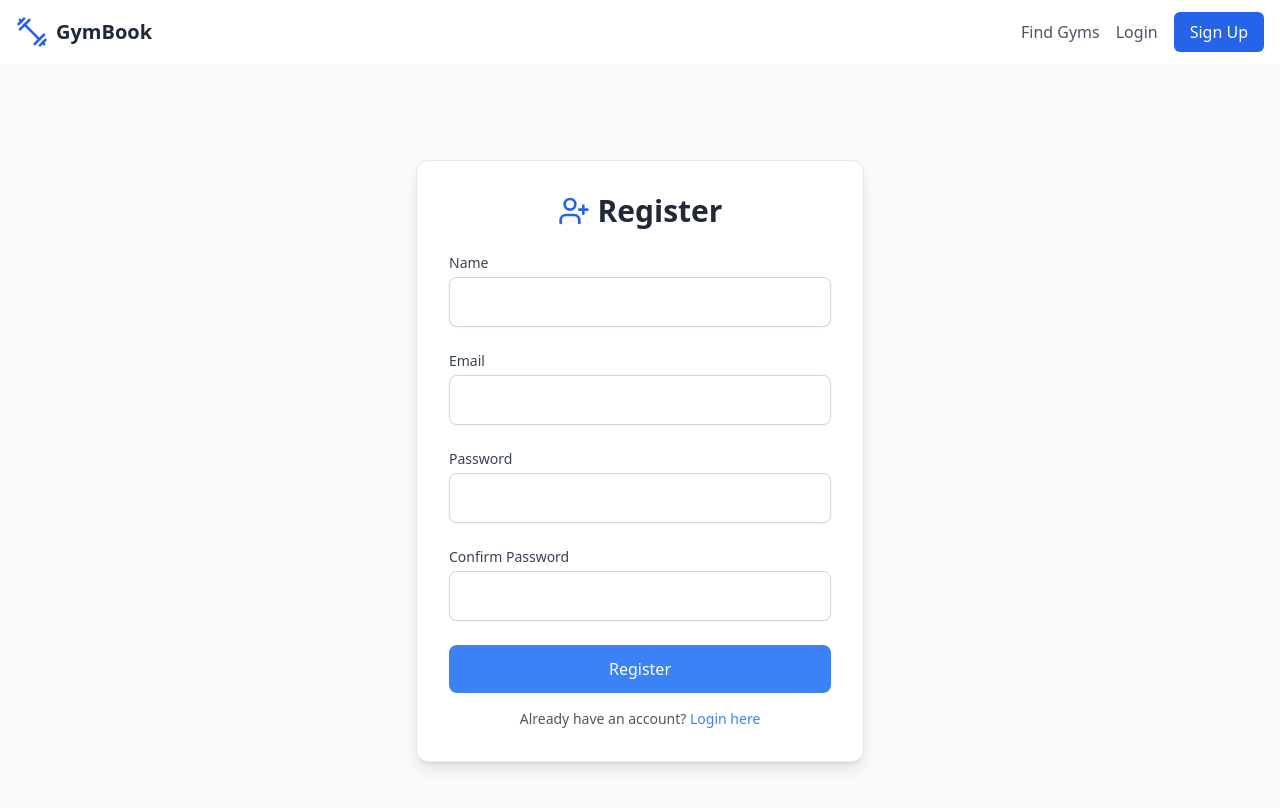
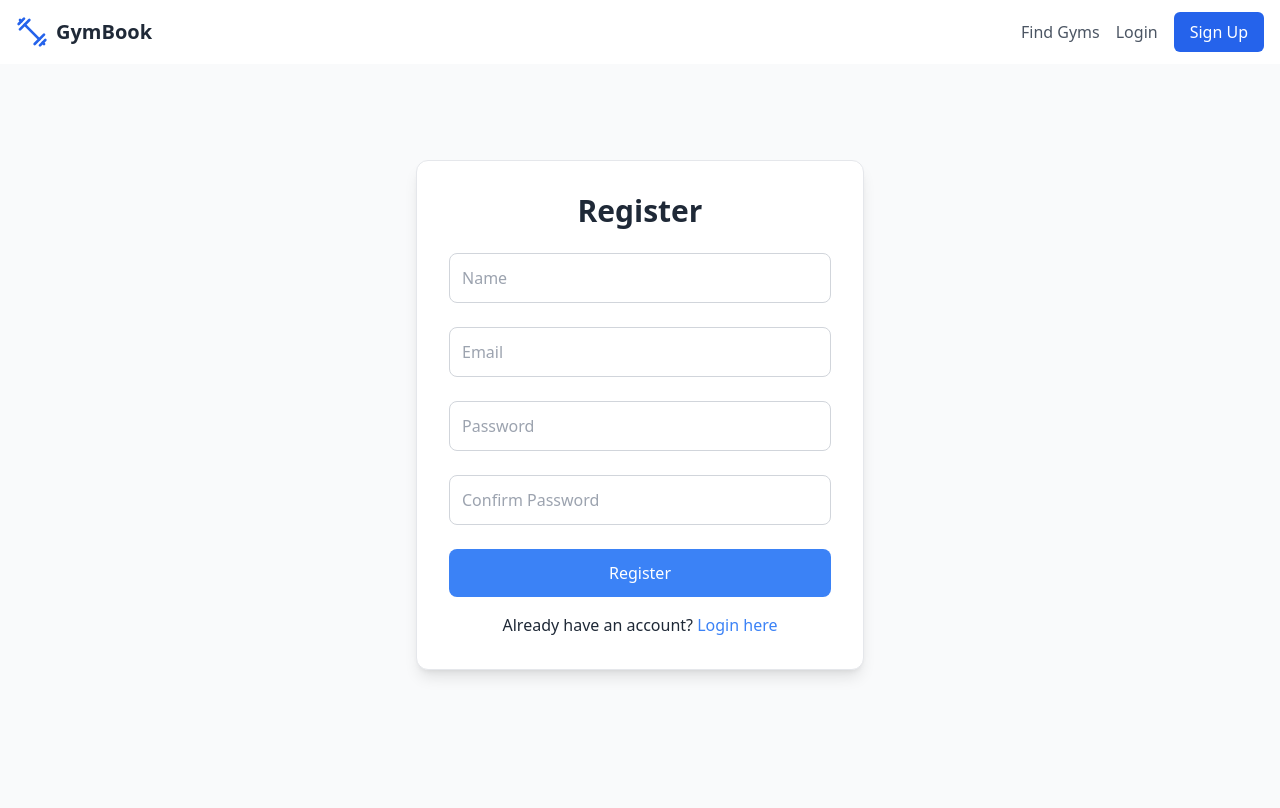
Before and after one commit to RajitJainSinghai/practice-typescript, a React app: page /register in a window 1280 px wide. Shown: the top 808 px of the page. Built offline with nearby package versions, Linux system fonts and the light colour scheme; the HTML template or start-up script is replaced by a standard one.

Commit message:
added singup and login functionality

```diff
--- a/src/App.tsx
+++ b/src/App.tsx
@@ -33,6 +33,7 @@ const App = () => {
               <Route path="/gym-owner" element={<GymOwnerDashboard />} />
               <Route path="/thank-you" element={<ThankyouPage />} />
               <Route path="*" element={<Navigate to="/" />} />
+
             </Routes>
           </main>
           <Toaster position="top-center" />
--- a/src/pages/Booking.tsx
+++ b/src/pages/Booking.tsx
@@ -55,6 +55,7 @@ const Booking = () => {
   React.useEffect(() => {
     const isLoggedIn = !!localStorage.getItem('user');
     if (!isLoggedIn) {
+      // ✅ Pass the current path to the login page
       navigate('/login', { state: { from: location.pathname } });
     }
   }, [navigate, location.pathname]);
@@ -77,7 +78,6 @@ const Booking = () => {
       status: 'pending',
     };
 
-    // ✅ Add new booking at the top
     const existingBookings = JSON.parse(localStorage.getItem('bookings') || '[]');
     const updatedBookings = [newBooking, ...existingBookings];
     localStorage.setItem('bookings', JSON.stringify(updatedBookings));
@@ -139,11 +139,7 @@ const Booking = () => {
               <option value="09:00 AM">09:00 AM</option>
               <option value="10:00 AM">10:00 AM</option>
               <option value="11:00 AM">11:00 AM</option>
-              <option value="12:00 AM">12:00 AM</option>
-              <option value="01:00 AM">01:00 AM</option>
-              <option value="02:00 AM">02:00 AM</option>
-              <option value="03:00 AM">03:00 AM</option>
-              <option value="04:00 AM">14:00 AM</option>
+              <option value="12:00 PM">12:00 PM</option>
             </select>
             <select
               value={selectedTrainer}
--- a/src/pages/GymList.tsx
+++ b/src/pages/GymList.tsx
@@ -1,5 +1,5 @@
 import React from 'react';
-import { Link, useNavigate } from 'react-router-dom';
+import { useNavigate } from 'react-router-dom';
 import { MapPin, Clock, DollarSign } from 'lucide-react';
 import { useAuth } from '../contexts/AuthContext';
 
@@ -9,7 +9,7 @@ const SAMPLE_GYMS = [
     name: 'FitZone Elite',
     image: 'https://images.unsplash.com/photo-1534438327276-14e5300c3a48?ixlib=rb-1.2.1&auto=format&fit=crop&w=1200&q=80',
     location: 'Downtown',
-    priceRange: '$20-50/session',
+    priceRange: '₹ 100',
     rating: 4.8,
     openHours: '6:00 AM - 10:00 PM',
   },
@@ -18,7 +18,7 @@ const SAMPLE_GYMS = [
     name: 'PowerHouse Gym',
     image: 'https://images.unsplash.com/photo-1571902943202-507ec2618e8f?ixlib=rb-1.2.1&auto=format&fit=crop&w=1200&q=80',
     location: 'Westside',
-    priceRange: '$15-40/session',
+    priceRange: '₹ 120',
     rating: 4.6,
     openHours: '5:00 AM - 11:00 PM',
   },
@@ -27,21 +27,23 @@ const SAMPLE_GYMS = [
     name: 'CrossFit Central',
     image: 'https://images.unsplash.com/photo-1534367507873-d2d7e24c797f?ixlib=rb-1.2.1&auto=format&fit=crop&w=1200&q=80',
     location: 'Midtown',
-    priceRange: '$25-60/session',
+    priceRange: '₹ 140',
     rating: 4.9,
     openHours: '6:00 AM - 9:00 PM',
   },
 ];
 
 const GymList = () => {
-  const { user } = useAuth(); // ✅ Get the user state from AuthContext
+  const { user } = useAuth();
   const navigate = useNavigate();
 
   const handleBookNow = (gymId: string) => {
     if (user) {
-      navigate(`/booking/${gymId}`); // ✅ Redirect to booking page if logged in
+      // ✅ If logged in, navigate to booking page
+      navigate(`/booking/${gymId}`);
     } else {
-      navigate('/login'); // ✅ Redirect to login page if not logged in
+      // ✅ If not logged in, navigate to register and preserve state
+      navigate('/register', { state: { from: `/booking/${gymId}` } });
     }
   };
 
--- a/src/pages/Login.tsx
+++ b/src/pages/Login.tsx
@@ -1,20 +1,24 @@
 import React, { useState } from 'react';
+import { useNavigate, useLocation, Link } from 'react-router-dom';
 import { useAuth } from '../contexts/AuthContext';
-import { Link, useNavigate } from 'react-router-dom';
 
 const Login = () => {
   const { login } = useAuth();
   const [email, setEmail] = useState('');
   const [password, setPassword] = useState('');
   const navigate = useNavigate();
+  const location = useLocation();
 
   const handleLogin = async (e: React.FormEvent) => {
     e.preventDefault();
     try {
       await login(email, password);
-      navigate('gyms/');
-    } catch (err) {
-      alert('Invalid credentials');
+
+      // ✅ Redirect to stored path or default to gym booking page
+      const redirectTo = location.state?.from || '/gym-booking';
+      navigate(redirectTo);
+    } catch (error) {
+      alert('Login failed! Please try again.');
     }
   };
 
@@ -45,13 +49,15 @@ const Login = () => {
           Login
         </button>
       </form>
-      <p className="text-gray-600 mt-4 text-center">
-        Don’t have an account?{' '}
+
+      {/* Sign Up Option */}
+      <p className="mt-4 text-center text-sm text-gray-600">
+        Don't have an account?{' '}
         <Link
           to="/register"
-          className="text-blue-500 hover:text-blue-600 font-medium transition-all duration-200"
+          className="text-blue-500 hover:text-blue-600 font-medium transition-colors duration-200"
         >
-          Sign Up
+          Sign up here
         </Link>
       </p>
     </div>
--- a/src/pages/Register.tsx
+++ b/src/pages/Register.tsx
@@ -1,11 +1,10 @@
 import React from 'react';
-import { useNavigate, Link } from 'react-router-dom';
+import { useNavigate, useLocation } from 'react-router-dom';
 import { useForm } from 'react-hook-form';
 import { zodResolver } from '@hookform/resolvers/zod';
 import { z } from 'zod';
 import { useAuth } from '../contexts/AuthContext';
 import { toast } from 'react-hot-toast';
-import { UserPlus } from 'lucide-react';
 
 const registerSchema = z
   .object({
@@ -23,7 +22,9 @@ type RegisterFormData = z.infer<typeof registerSchema>;
 
 const Register = () => {
   const navigate = useNavigate();
+  const location = useLocation();
   const { registerUser } = useAuth();
+
   const {
     register,
     handleSubmit,
@@ -36,7 +37,16 @@ const Register = () => {
     try {
       await registerUser(data.email, data.password, data.name);
       toast.success('Registration successful!');
-      navigate('/');
+
+      // ✅ Store redirect path in localStorage
+      const redirectPath = location.state?.from || '/gym-booking';
+      localStorage.setItem('redirectPath', redirectPath);
+
+      // ✅ Redirect to the stored path
+      navigate(redirectPath);
+
+      // ✅ Clean up after redirection
+      localStorage.removeItem('redirectPath');
     } catch (error) {
       console.error('Registration error:', error);
       toast.error('Failed to register. Please try again.');
@@ -45,67 +55,51 @@ const Register = () => {
 
   return (
     <div className="max-w-md mx-auto mt-16 bg-white p-8 rounded-xl shadow-lg border border-gray-200">
-      <div className="flex items-center justify-center mb-6">
-        <UserPlus className="h-8 w-8 text-blue-600 mr-2" />
-        <h1 className="text-3xl font-bold text-gray-800">Register</h1>
-      </div>
-
+      <h1 className="text-3xl font-bold mb-6 text-center text-gray-800">Register</h1>
       <form onSubmit={handleSubmit(onSubmit)} className="space-y-6">
-        {/* Name Field */}
+        {/* Name */}
         <div>
-          <label htmlFor="name" className="block text-sm font-medium text-gray-700">
-            Name
-          </label>
           <input
             type="text"
-            id="name"
+            placeholder="Name"
             {...register('name')}
-            className="mt-1 block w-full rounded-lg border border-gray-300 p-3 shadow-sm focus:border-blue-500 focus:ring-2 focus:ring-blue-200 outline-none transition-all duration-200"
+            className="border border-gray-300 p-3 w-full rounded-lg"
           />
-          {errors.name && <p className="mt-1 text-sm text-red-600">{errors.name.message}</p>}
+          {errors.name && <p className="text-red-500">{errors.name.message}</p>}
         </div>
 
-        {/* Email Field */}
+        {/* Email */}
         <div>
-          <label htmlFor="email" className="block text-sm font-medium text-gray-700">
-            Email
-          </label>
           <input
             type="email"
-            id="email"
+            placeholder="Email"
             {...register('email')}
-            className="mt-1 block w-full rounded-lg border border-gray-300 p-3 shadow-sm focus:border-blue-500 focus:ring-2 focus:ring-blue-200 outline-none transition-all duration-200"
+            className="border border-gray-300 p-3 w-full rounded-lg"
           />
-          {errors.email && <p className="mt-1 text-sm text-red-600">{errors.email.message}</p>}
+          {errors.email && <p className="text-red-500">{errors.email.message}</p>}
         </div>
 
-        {/* Password Field */}
+        {/* Password */}
         <div>
-          <label htmlFor="password" className="block text-sm font-medium text-gray-700">
-            Password
-          </label>
           <input
             type="password"
-            id="password"
+            placeholder="Password"
             {...register('password')}
-            className="mt-1 block w-full rounded-lg border border-gray-300 p-3 shadow-sm focus:border-blue-500 focus:ring-2 focus:ring-blue-200 outline-none transition-all duration-200"
+            className="border border-gray-300 p-3 w-full rounded-lg"
           />
-          {errors.password && <p className="mt-1 text-sm text-red-600">{errors.password.message}</p>}
+          {errors.password && <p className="text-red-500">{errors.password.message}</p>}
         </div>
 
-        {/* Confirm Password Field */}
+        {/* Confirm Password */}
         <div>
-          <label htmlFor="confirmPassword" className="block text-sm font-medium text-gray-700">
-            Confirm Password
-          </label>
           <input
             type="password"
-            id="confirmPassword"
+            placeholder="Confirm Password"
             {...register('confirmPassword')}
-            className="mt-1 block w-full rounded-lg border border-gray-300 p-3 shadow-sm focus:border-blue-500 focus:ring-2 focus:ring-blue-200 outline-none transition-all duration-200"
+            className="border border-gray-300 p-3 w-full rounded-lg"
           />
           {errors.confirmPassword && (
-            <p className="mt-1 text-sm text-red-600">{errors.confirmPassword.message}</p>
+            <p className="text-red-500">{errors.confirmPassword.message}</p>
           )}
         </div>
 
@@ -113,21 +107,18 @@ const Register = () => {
         <button
           type="submit"
           disabled={isSubmitting}
-          className="w-full flex justify-center py-3 px-4 rounded-lg bg-blue-500 hover:bg-blue-600 text-white font-medium transition-all duration-200 focus:outline-none focus:ring-2 focus:ring-blue-200 disabled:opacity-50"
+          className="bg-blue-500 hover:bg-blue-600 text-white font-medium p-3 w-full rounded-lg"
         >
           {isSubmitting ? 'Registering...' : 'Register'}
         </button>
       </form>
 
       {/* Login Option */}
-      <p className="mt-4 text-center text-sm text-gray-600">
+      <p className="mt-4 text-center">
         Already have an account?{' '}
-        <Link
-          to="/login"
-          className="text-blue-500 hover:text-blue-600 font-medium transition-colors duration-200"
-        >
+        <a href="/login" className="text-blue-500">
           Login here
-        </Link>
+        </a>
       </p>
     </div>
   );
```
